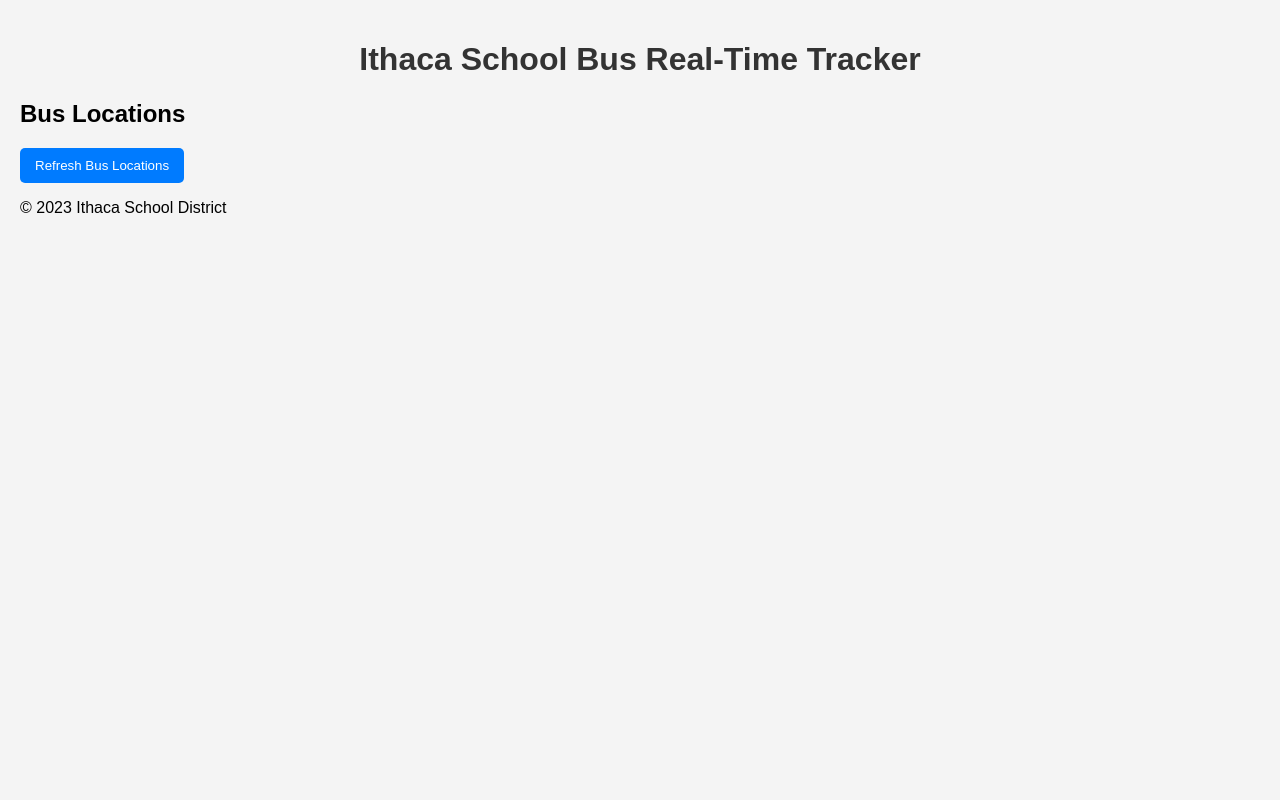
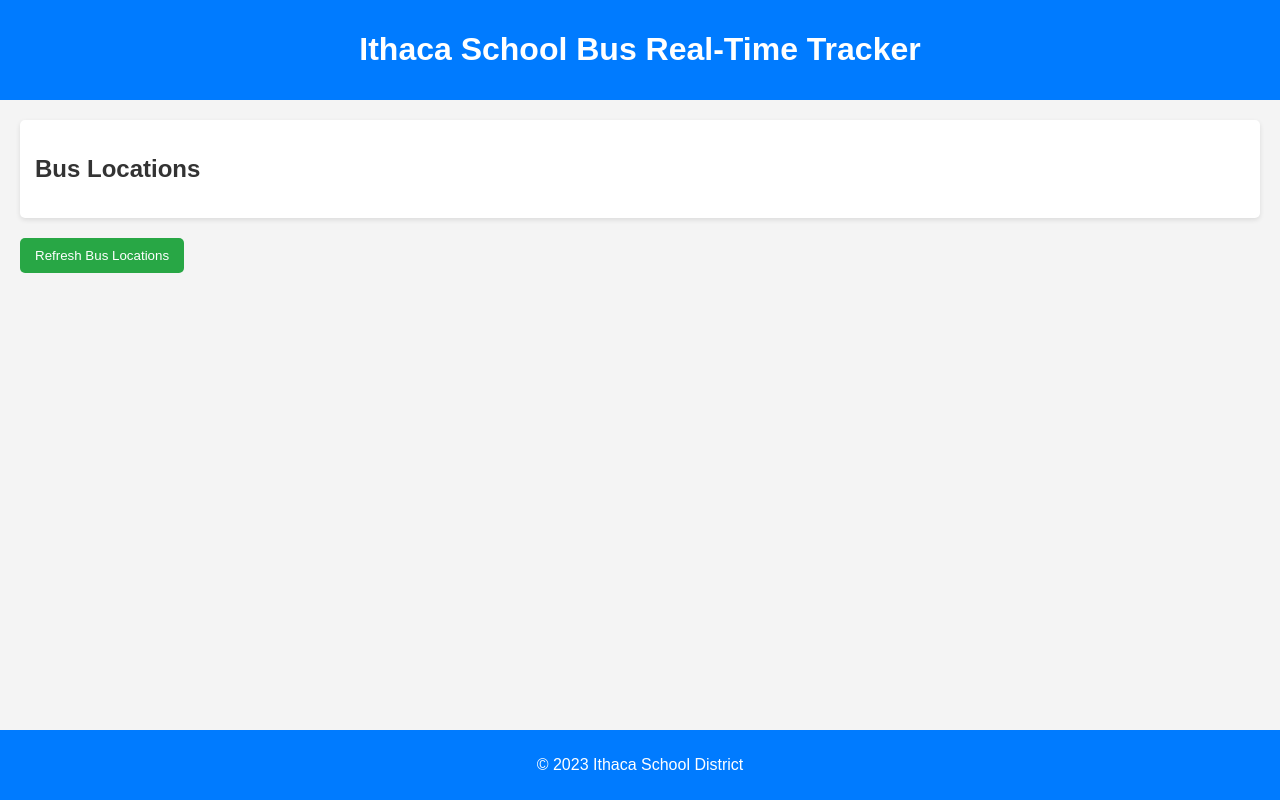
Before and after one commit to homer393495/codingai.github.com, a plain HTML site: page index.html in a window 1280 px wide. Drawn offline with Linux system fonts and the light colour scheme.

Commit message:
Update styles.css

```diff
--- a/styles.css
+++ b/styles.css
@@ -1,62 +1,62 @@
 body {
-    font-family: 'Arial', sans-serif;
+    font-family: Arial, sans-serif;
+    margin: 0;
+    padding: 0;
     background-color: #f4f4f4;
-    margin: 0;
+}
+
+header {
+    background: #007BFF;
+    color: white;
+    padding: 10px 0;
+    text-align: center;
+}
+
+main {
     padding: 20px;
 }
 
-.container {
-    max-width: 600px;
-    margin: auto;
-    background: white;
-    border-radius: 8px;
-    box-shadow: 0 0 10px rgba(0, 0, 0, 0.1);
-    padding: 20px;
-}
-
-h1 {
-    text-align: center;
+h2 {
     color: #333;
 }
 
-.chatbox {
-    height: 400px;
-    border: 1px solid #ccc;
+#bus-info {
+    background: white;
+    padding: 15px;
     border-radius: 5px;
-    margin-bottom: 10px;
-    padding: 10px;
-    overflow-y: auto;
-    background-color: #fafafa;
+    box-shadow: 0 2px 5px rgba(0, 0, 0, 0.1);
 }
 
-.chatbox p {
-    margin: 5px 0;
+#bus-list {
+    list-style: none;
+    padding: 0;
 }
 
-input[type="text"] {
-    width: calc(100% - 90px);
+#bus-list li {
     padding: 10px;
-    border: 1px solid #ccc;
-    border-radius: 5px;
+    border-bottom: 1px solid #ccc;
 }
 
-button {
+#refresh-btn {
+    margin-top: 20px;
     padding: 10px 15px;
+    background: #28a745;
+    color: white;
     border: none;
-    background-color: #007bff;
-    color: white;
     border-radius: 5px;
     cursor: pointer;
 }
 
-button:hover {
-    background-color: #0056b3;
+#refresh-btn:hover {
+    background: #218838;
 }
 
-.code {
-    background-color: #e8e8e8;
-    border-left: 4px solid #007bff;
-    padding: 10px;
-    font-family: 'Courier New', monospace;
-    white-space: pre-wrap;
+footer {
+    text-align: center;
+    padding: 10px 0;
+    background: #007BFF;
+    color: white;
+    position: absolute;
+    width: 100%;
+    bottom: 0;
 }
```
